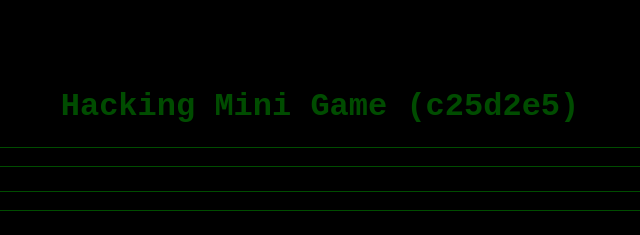
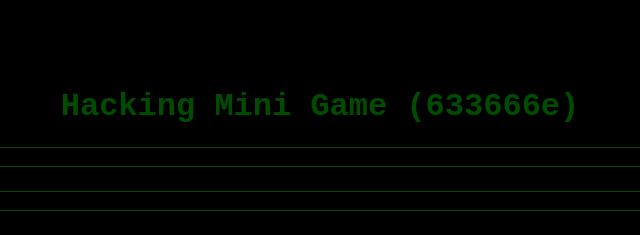
Before and after one commit to SneakyBrian/HackingMiniGame, a plain HTML site: page index.html in a window 1280 px wide. Shown: the top 235 px of the page, 320-960 px from the left. Drawn offline with Linux system fonts and the light colour scheme.

Commit message:
deploy: 633666e9e438a5b467a210edce7562717ecc4554

```diff
--- a/index.html
+++ b/index.html
@@ -4,7 +4,7 @@
     <meta charset="UTF-8">
     <meta name="viewport" content="width=device-width, initial-scale=1.0, user-scalable=no">
     <!-- eslint-disable-next-line -->
-    <title>Hacking Mini Game (c25d2e5)</title>
+    <title>Hacking Mini Game (633666e)</title>
     <style>
         /* Inline CSS for loading animation */
         #loading-overlay {
@@ -48,7 +48,7 @@
         <div id="prompt"></div>
     </div>
     <!-- eslint-disable-next-line -->
-    <h1>Hacking Mini Game (c25d2e5)</h1>
+    <h1>Hacking Mini Game (633666e)</h1>
     <div style="display: none;" id="score">Score:</div>
     <div class="progress-container">
         <label for="score-progress">Hack Progress:</label>
```
